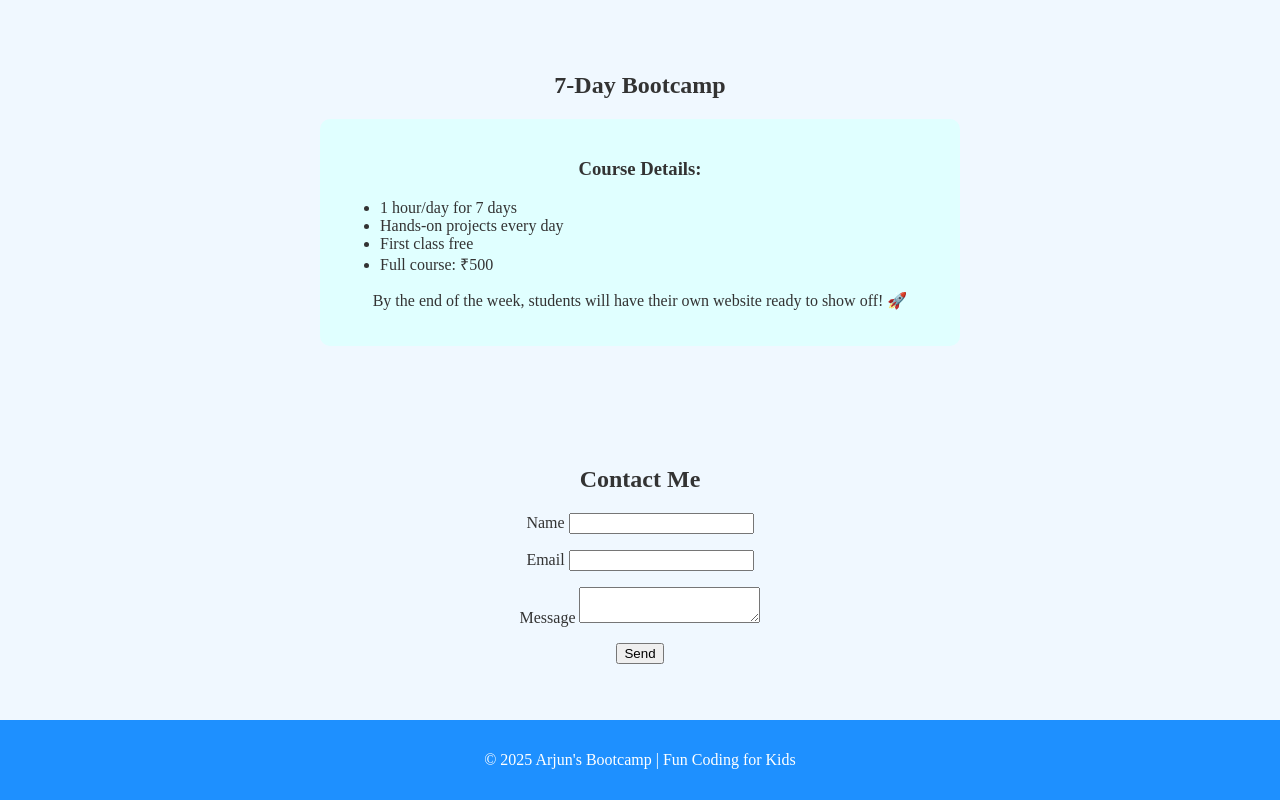
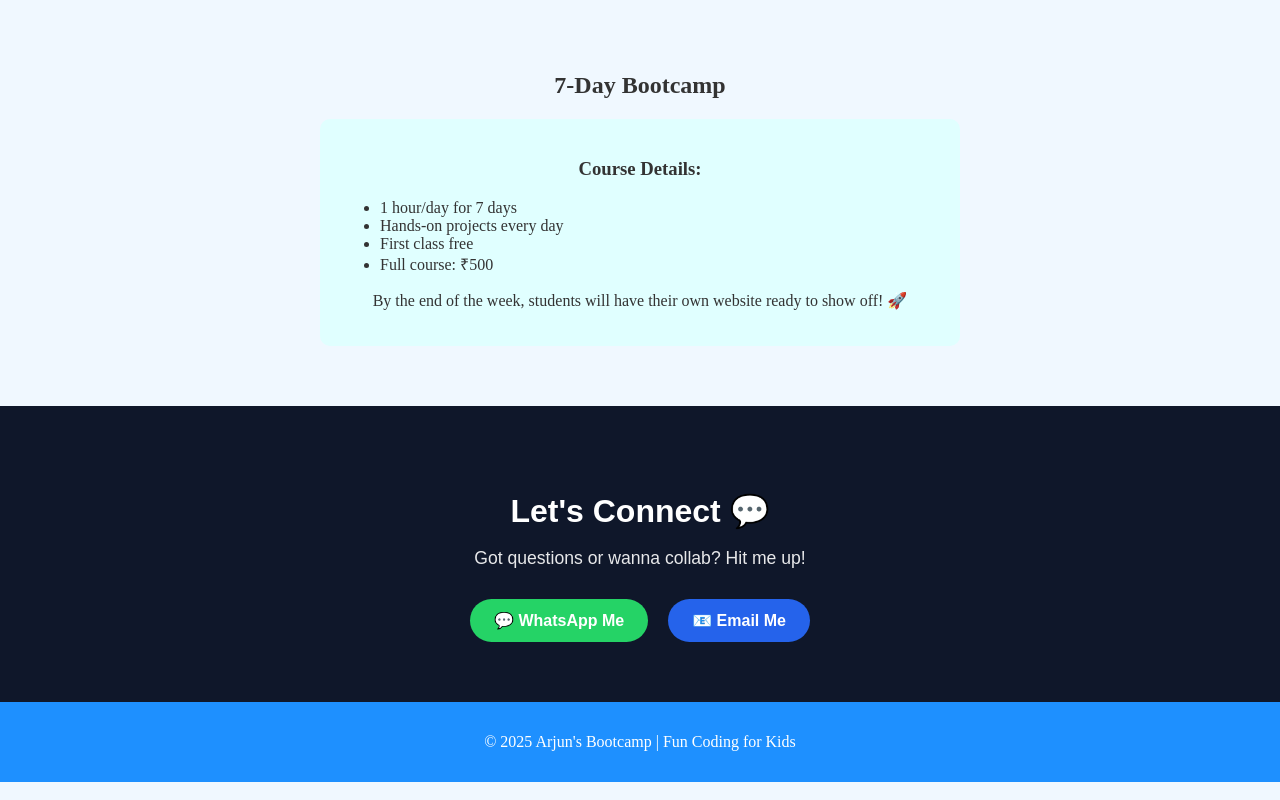
Before and after one commit to Arjunslab/Learn-Coding, a plain HTML site: page Index.html in a window 1280 px wide. Shown: the part 574-1374 px from the top of the page. Drawn offline with Linux system fonts and the light colour scheme.

Commit message:
Replace contact form with Let's Connect section

```diff
--- a/Index.html
+++ b/Index.html
@@ -103,25 +103,23 @@
     </div>
 </section>
 
-<section id="contact">
-    <h2>Contact Me</h2>
-    <form name="contact" method="POST" data-netlify="true">
-        <p>
-            <label for="name">Name</label>
-            <input type="text" id="name" name="name" required />
-        </p>
-        <p>
-            <label for="email">Email</label>
-            <input type="email" id="email" name="email" required />
-        </p>
-        <p>
-            <label for="message">Message</label>
-            <textarea id="message" name="message" required></textarea>
-        </p>
-        <p>
-            <button type="submit">Send</button>
-        </p>
-    </form>
+<section id="contact" style="text-align:center; padding:60px 20px; background:#0f172a; color:white; font-family:'Poppins',sans-serif;">
+  <h2 style="font-size:2rem; margin-bottom:10px;">Let's Connect 💬</h2>
+  <p style="font-size:1.1rem; margin-bottom:30px; opacity:0.9;">
+    Got questions or wanna collab? Hit me up!
+  </p>
+
+  <div style="display:flex; justify-content:center; gap:20px; flex-wrap:wrap;">
+    <a href="https://wa.me/919310563015" target="_blank"
+       style="background:#25D366; color:white; padding:12px 24px; border-radius:30px; text-decoration:none; font-weight:600;">
+       💬 WhatsApp Me
+    </a>
+
+    <a href="mailto:learncodingkids@gmail.com"
+       style="background:#2563eb; color:white; padding:12px 24px; border-radius:30px; text-decoration:none; font-weight:600;">
+       📧 Email Me
+    </a>
+  </div>
 </section>
 
 <footer>
```
